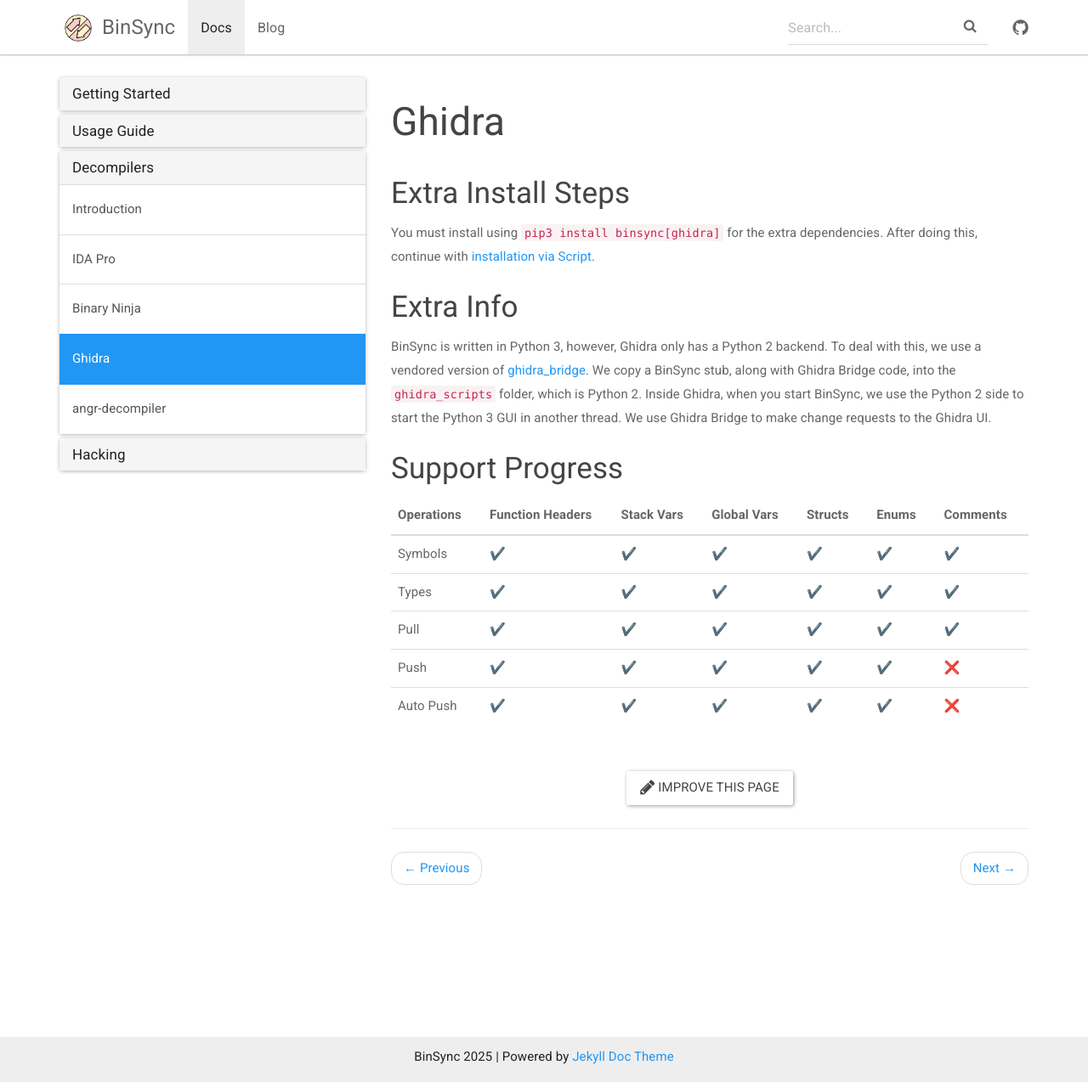
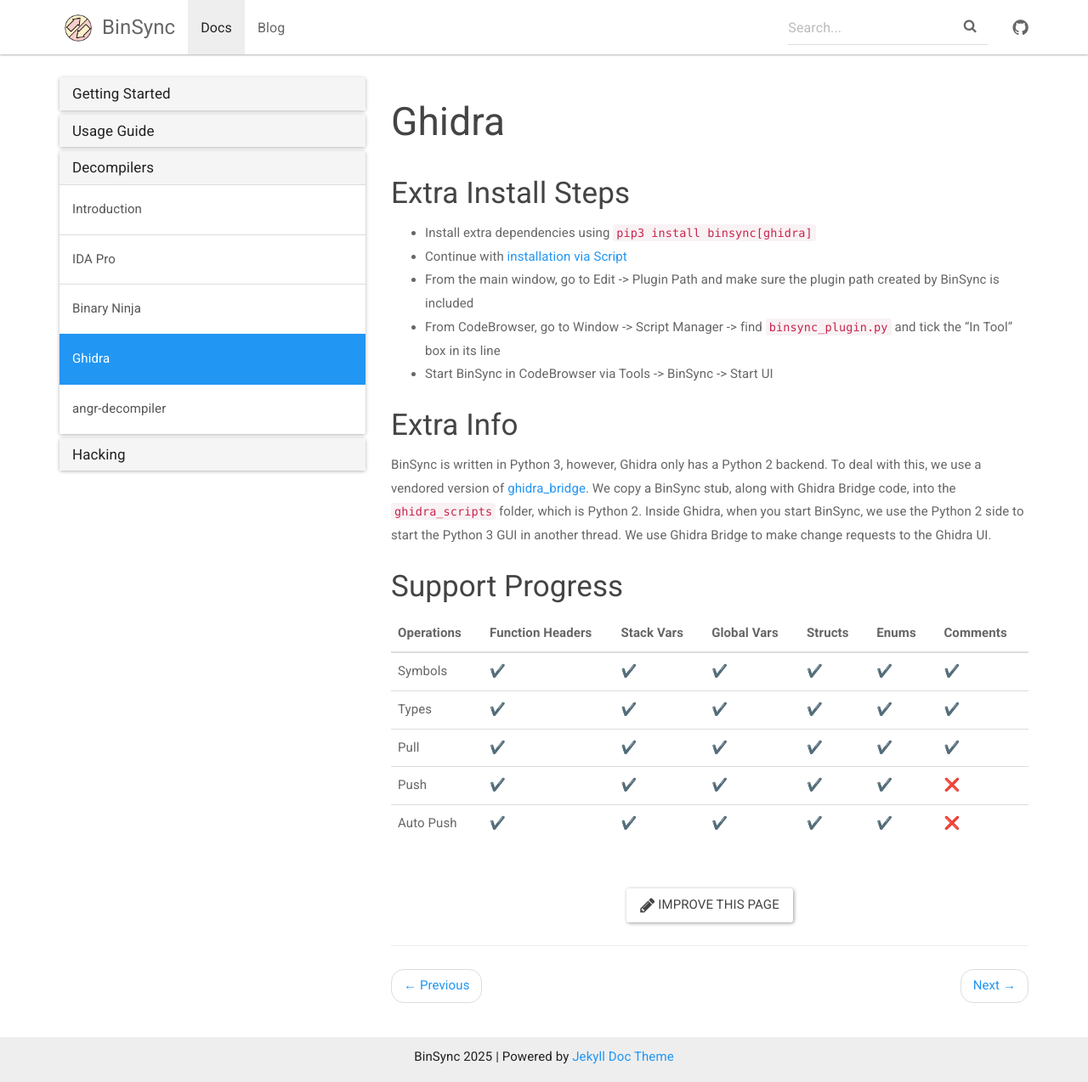
Before and after one commit to binsync/binsync.net, a Jekyll site: the page built from _docs/decompilers/ghidra.md, in a window 1280 px wide and 1274 px high. Shown: the whole window at 85% size. Built offline with Jekyll 4.4.1, drawn with Linux system fonts in a browser that asks for light colours; emoji names are drawn with the system emoji font.

Commit message:
Update Ghidra installation instructions. Add Utilities tab to Fundamentals page

```diff
--- a/_docs/decompilers/ghidra.md
+++ b/_docs/decompilers/ghidra.md
@@ -5,7 +5,11 @@
 
 ## Extra Install Steps
 
-You must install using `pip3 install binsync[ghidra]` for the extra dependencies.  After doing this, continue with [installation via Script](/docs/install/#installation-via-script).
+- Install extra dependencies using `pip3 install binsync[ghidra]`
+- Continue with [installation via Script](/docs/install/#installation-via-script)
+- From the main window, go to Edit -> Plugin Path and make sure the plugin path created by BinSync is included
+- From CodeBrowser, go to Window -> Script Manager -> find `binsync_plugin.py` and tick the "In Tool" box in its line
+- Start BinSync in CodeBrowser via Tools -> BinSync -> Start UI
 
 
 ## Extra Info
```
Also changed, not shown: _docs/use_guide/fundamentals.md (+4 -1 lines).
